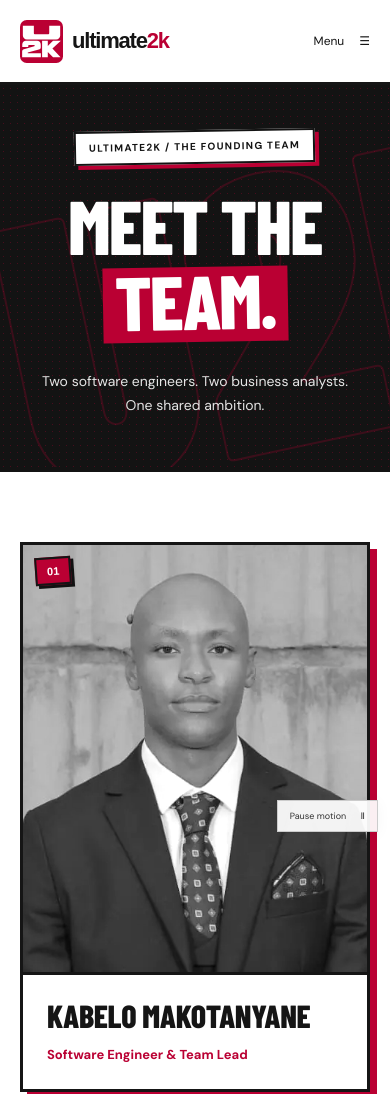
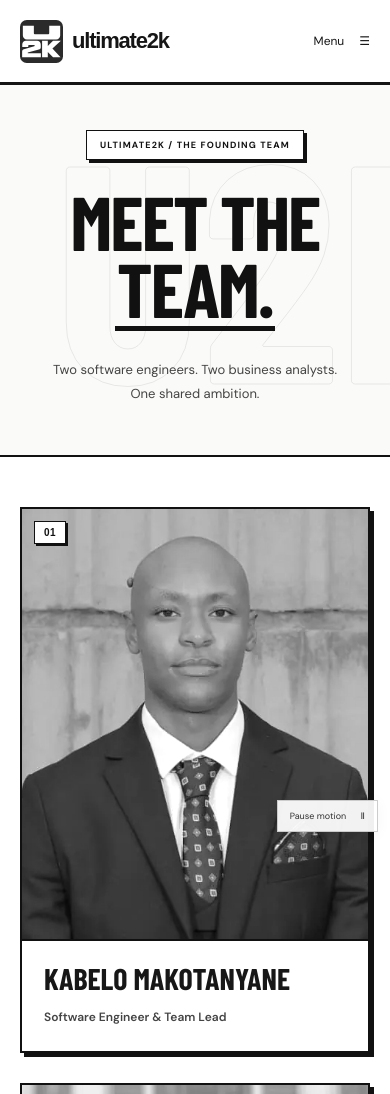
Before and after one commit to i-like-software/Ultimate2k, a plain HTML site: page team.html in a window 390 px wide. Shown: the top 1094 px of the page. Drawn offline with Linux system fonts and the light colour scheme; a web font is replaced by a local one.

Commit message:
Refine team page with monochrome editorial manga styling

```diff
--- /dev/null
+++ b/assets/team-manga.css
@@ -0,0 +1,191 @@
+/* Editorial graphic-novel treatment, scoped only to the team page. */
+.team-page {
+  --red: #171717;
+  background: #fff;
+  color: #171717;
+}
+.team-page .brand img {
+  filter: grayscale(1);
+}
+.team-page .team-hero {
+  background-color: #fafaf8;
+  background-image: radial-gradient(#0000001c 0.7px, transparent 0.7px);
+  background-size: 6px 6px;
+  color: #111;
+  border-bottom: 2px solid #111;
+}
+.team-page .team-hero:before {
+  color: transparent;
+  -webkit-text-stroke: 1px #00000014;
+  transform: none;
+  right: -20px;
+  top: -110px;
+  font-weight: 700;
+}
+.team-page .team-hero .eyebrow {
+  background: white;
+  border: 1px solid #111;
+  box-shadow: 3px 3px 0 #111;
+  transform: none;
+  letter-spacing: 0.13em;
+  font-size: 9px;
+}
+.team-page .team-hero h1 {
+  font-weight: 700;
+  letter-spacing: -0.025em;
+  color: #111;
+}
+.team-page .team-hero h1 em {
+  color: #111;
+  background: transparent;
+  transform: none;
+  padding: 0 2px 4px;
+  border-bottom: 6px solid #111;
+  margin-top: 0;
+}
+.team-page .team-hero .container > p:last-child {
+  color: #444;
+  font-size: 15px;
+  line-height: 1.8;
+  margin-top: 27px;
+}
+.team-page .team-section {
+  position: relative;
+  padding-block: 65px 85px;
+}
+.team-page .team-grid {
+  gap: 25px;
+}
+.team-page .team-card {
+  border: 2px solid #111;
+  box-shadow: 4px 4px 0 #111;
+  background: #fff;
+}
+.team-page .team-portrait {
+  border-bottom: 2px solid #111;
+}
+.team-page .team-portrait:after {
+  content: "";
+  position: absolute;
+  inset: 0;
+  pointer-events: none;
+  background-image: radial-gradient(#000 0.6px, transparent 0.6px);
+  background-size: 4px 4px;
+  opacity: 0.1;
+  mix-blend-mode: multiply;
+  mask-image: linear-gradient(transparent 45%, #000 100%);
+}
+.team-page .team-number {
+  background: white;
+  color: #111;
+  border: 1px solid #111;
+  transform: none;
+  box-shadow: 2px 2px 0 #111;
+  padding: 5px 9px;
+  z-index: 1;
+  font-family: "DM Sans", Arial, sans-serif;
+  font-size: 10px;
+  letter-spacing: 0.05em;
+}
+.team-page .team-caption {
+  padding: 22px 18px 24px;
+  min-height: 125px;
+}
+.team-page .team-card h2 {
+  font-size: 28px;
+  font-weight: 700;
+  line-height: 1.06;
+  letter-spacing: 0;
+}
+.team-page .team-caption p {
+  color: #444;
+  font-size: 11px;
+  font-weight: 600;
+  line-height: 1.6;
+  margin-top: 13px;
+}
+.team-page .cta {
+  background-color: #111;
+  background-image: radial-gradient(#ffffff1a 0.7px, transparent 0.7px);
+  background-size: 6px 6px;
+  border-block: 2px solid #111;
+}
+.team-page .cta .eyebrow {
+  transform: none;
+  box-shadow: 3px 3px 0 #777;
+  font-size: 9px;
+}
+.team-page .cta h2 {
+  font-weight: 700;
+}
+.team-page .cta-mark {
+  opacity: 0.16;
+  text-shadow: none;
+  transform: none;
+}
+.team-page .cta .button {
+  box-shadow: 4px 4px 0 #888;
+  border-color: #fff;
+}
+.team-page .cta a:focus-visible {
+  outline-color: white;
+}
+.team-page .footer-main h3 {
+  font-size: 11px;
+  letter-spacing: 0.03em;
+}
+@media (max-width: 1150px) {
+  .team-page .team-grid {
+    gap: 22px;
+  }
+  .team-page .team-card h2 {
+    font-size: 25px;
+  }
+  .team-page .team-caption {
+    padding: 20px 15px;
+    min-height: 135px;
+  }
+}
+@media (max-width: 980px) {
+  .team-page .team-grid {
+    gap: 30px;
+  }
+  .team-page .team-card h2 {
+    font-size: 29px;
+  }
+  .team-page .team-caption {
+    min-height: 110px;
+  }
+  .team-page .team-caption p {
+    font-size: 12px;
+  }
+}
+@media (max-width: 600px) {
+  .team-page .team-grid {
+    gap: 30px;
+  }
+  .team-page .team-hero .container {
+    padding-block: 45px 50px;
+  }
+  .team-page .team-hero .container > p:last-child {
+    font-size: 13px;
+  }
+  .team-page .team-hero:before {
+    font-size: 310px;
+    right: -100px;
+    top: 20px;
+  }
+  .team-page .team-section {
+    padding-block: 50px 65px;
+  }
+  .team-page .team-caption {
+    padding: 22px;
+    min-height: 110px;
+  }
+  .team-page .team-card h2 {
+    font-size: 30px;
+  }
+  .team-page .team-hero h1 em {
+    border-bottom-width: 5px;
+  }
+}
--- a/team.html
+++ b/team.html
@@ -8,7 +8,7 @@
       name="description"
       content="Ultimate2k (Pty) Ltd. Enterprise software solutions from a South African team combining software engineering and business analysis."
     />
-    <meta name="theme-color" content="#ba0033" />
+    <meta name="theme-color" content="#171717" />
     <link rel="icon" href="favicon.svg?v=2" type="image/svg+xml" sizes="any" />
     <link rel="icon" href="favicon.ico?v=2" sizes="16x16 32x32 48x48" />
     <link
@@ -28,8 +28,9 @@
     <link rel="stylesheet" href="assets/current.css" />
     <script src="assets/site.js" defer></script>
     <link rel="stylesheet" href="assets/team.css" />
+    <link rel="stylesheet" href="assets/team-manga.css" />
   </head>
-  <body class="comic" id="top">
+  <body class="comic team-page" id="top">
     <a class="skip-link" href="#main">Skip to content</a>
     <header class="site-header">
       <a class="brand" href="index.html" aria-label="Ultimate2k home"
```
Also changed, not shown: 1 other file.
